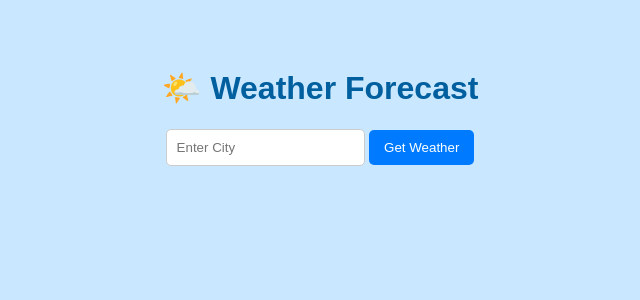
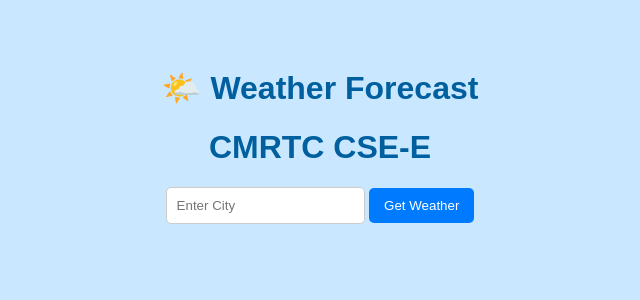
Before and after one commit to kanduru2704/weatherapp, a Flask app: page / in a window 1280 px wide. Shown: the top 300 px of the page, without its empty margins (320-960 px from the left). Run offline with Flask 3, Linux system fonts and the light colour scheme.

Commit message:
Update index.html

```diff
--- a/templates/index.html
+++ b/templates/index.html
@@ -16,6 +16,7 @@
 </head>
 <body>
   <h1>🌤️ Weather Forecast</h1>
+  <h1>CMRTC CSE-E</h1>
 
   <form method="POST">
     <input type="text" name="city" placeholder="Enter City" required>
```
